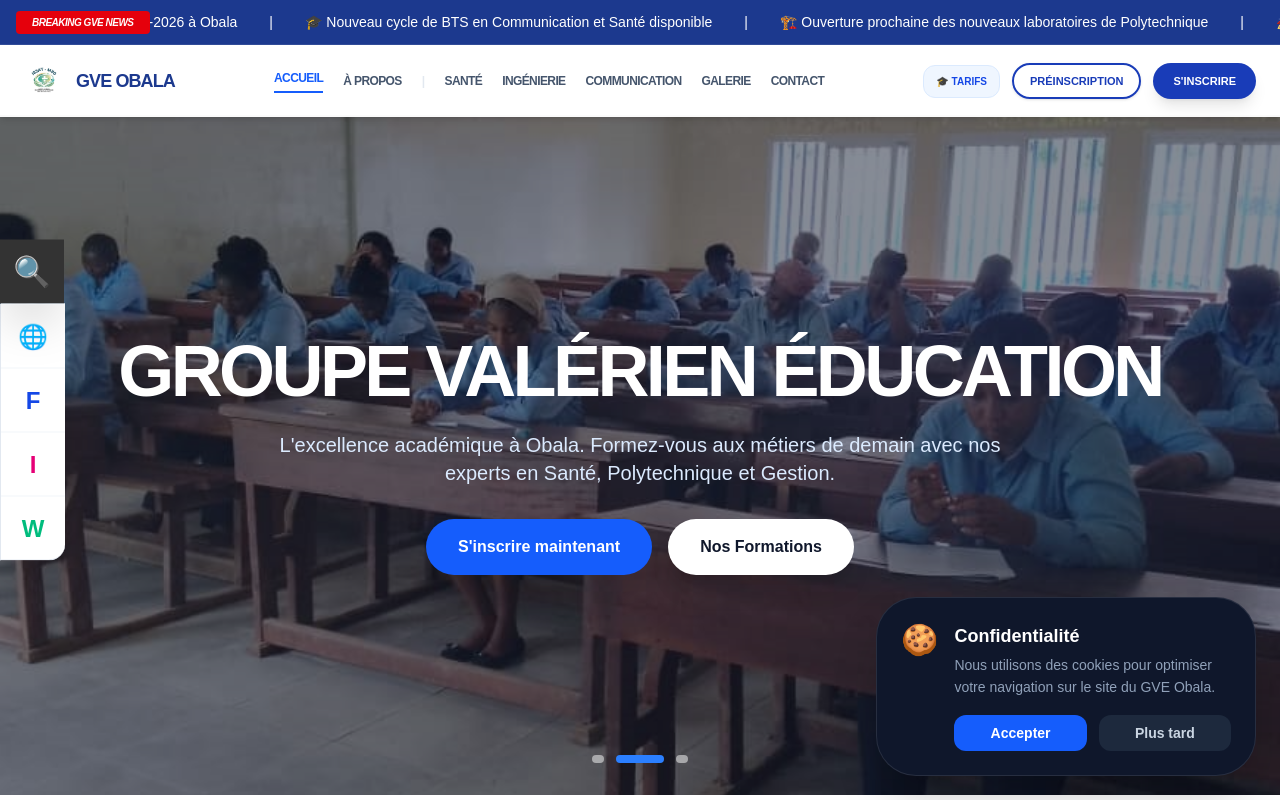
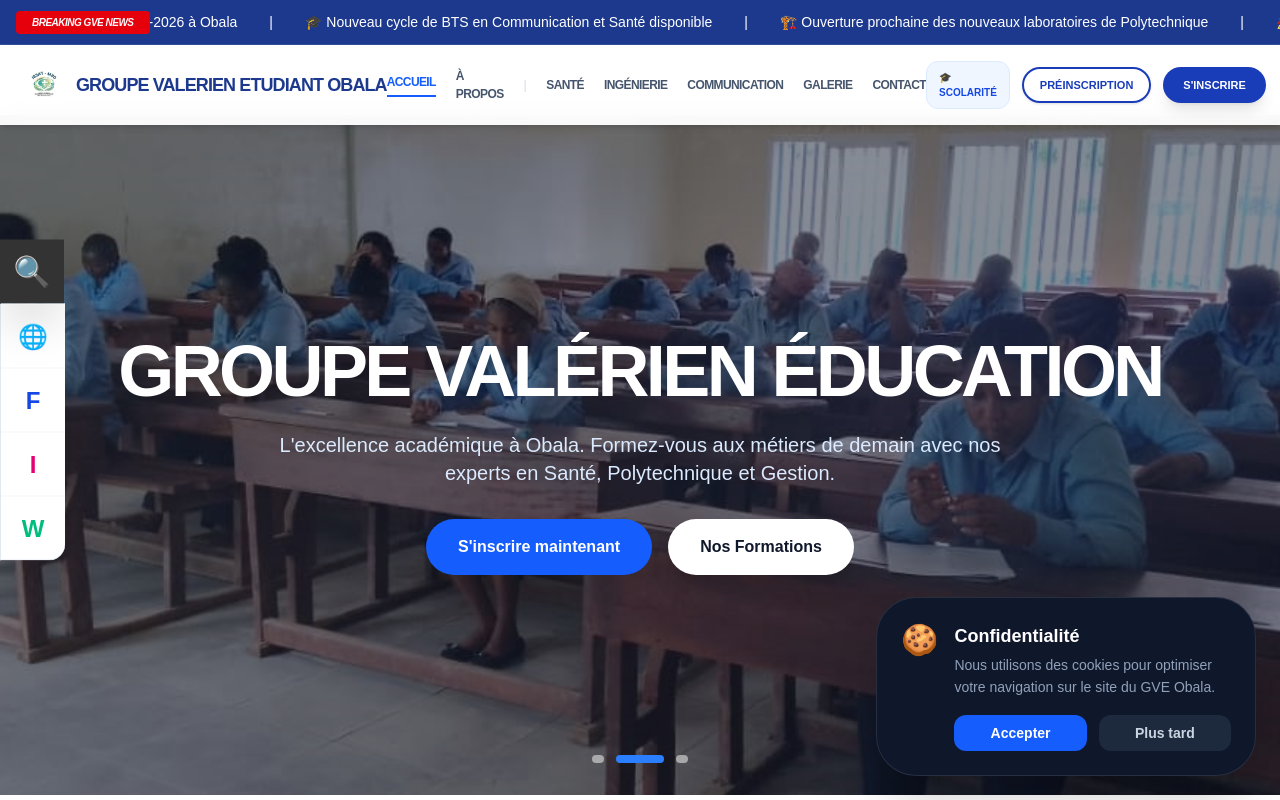
Before and after one commit to Franckdev237/institut-univ, a Next.js app: page / in a window 1280 px wide. Shown: the top 800 px of the page. Built offline with nearby package versions, Linux system fonts and the light colour scheme.

Commit message:
Fix: Corrections mineures et ajustements visuels de la Navbar

```diff
--- a/components/Navbar.js
+++ b/components/Navbar.js
@@ -36,7 +36,7 @@
         <a href="/" className="flex items-center space-x-3 shrink-0">
           <img src="/logo.png" alt="Logo GVE" className="w-10 h-10 object-contain" />
           <div className="flex flex-col">
-            <span className="text-lg font-black text-blue-900 leading-none tracking-tighter">GVE OBALA</span>
+            <span className="text-lg font-black text-blue-900 leading-none tracking-tighter">GROUPE VALERIEN ETUDIANT OBALA</span>
           </div>
         </a>
 
@@ -58,7 +58,7 @@
         <div className="flex items-center gap-3">
           {/* Bouton Scolarité (Discret) */}
           <a href="/scolarite" className="hidden xl:block text-blue-700 bg-blue-50 px-3 py-2 rounded-xl border border-blue-100 font-black text-[10px] uppercase">
-            🎓 Tarifs
+            🎓 Scolarité
           </a>
 
           {/* BOUTON PRÉINSCRIPTION (Secondaire - Outline) */}
```
